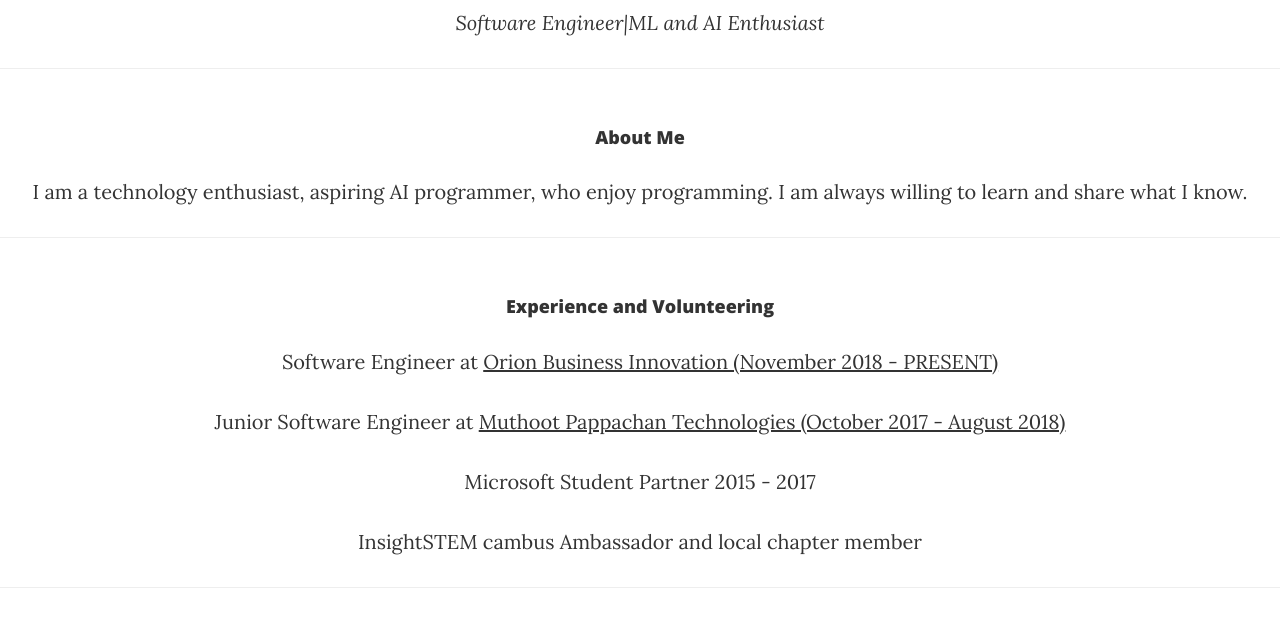
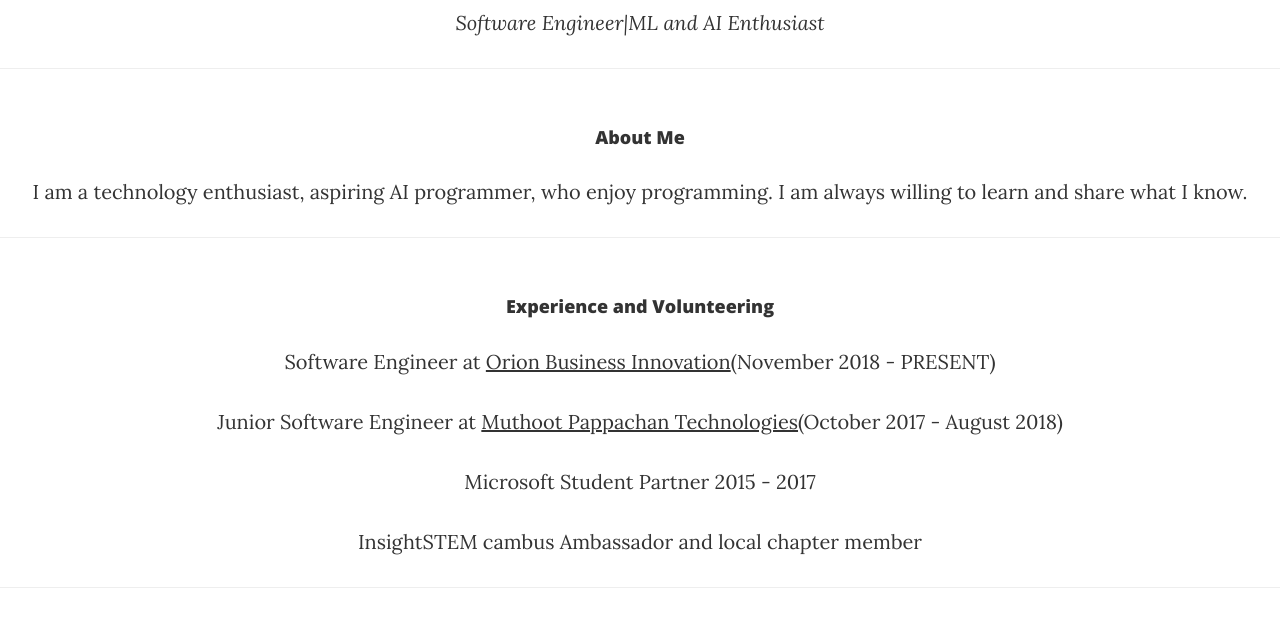
Before and after one commit to gitcodes/My_Website, a plain HTML site: page index.html in a window 1280 px wide. Shown: the part 143-786 px from the top of the page. Drawn offline with nearby package versions, Linux system fonts and the light colour scheme.

Commit message:
Update index.html

```diff
--- a/index.html
+++ b/index.html
@@ -42,8 +42,8 @@
     <hr><br>
 
     <h4>Experience and Volunteering</h4>
-    <p>Software Engineer at <a href="https://www.orioninc.com/"> Orion Business Innovation (November 2018 - PRESENT)</a></p>
-    <p>Junior Software Engineer at <a href="http://www.mptglobal.com/">Muthoot Pappachan Technologies (October 2017 - August 2018)</a></p>
+    <p>Software Engineer at <a href="https://www.orioninc.com/"> Orion Business Innovation</a>(November 2018 - PRESENT)</p>
+    <p>Junior Software Engineer at <a href="http://www.mptglobal.com/">Muthoot Pappachan Technologies</a>(October 2017 - August 2018)</p>
     <p>Microsoft Student Partner 2015 - 2017</p>
     <p>InsightSTEM cambus Ambassador and local chapter member</p>
 
```
